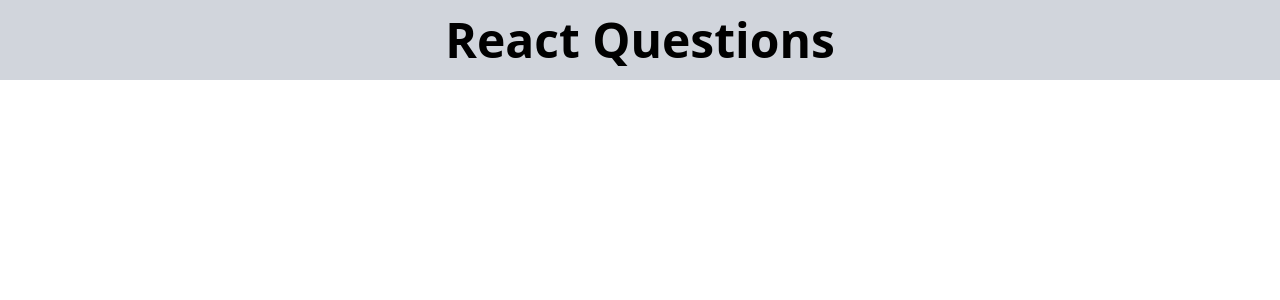
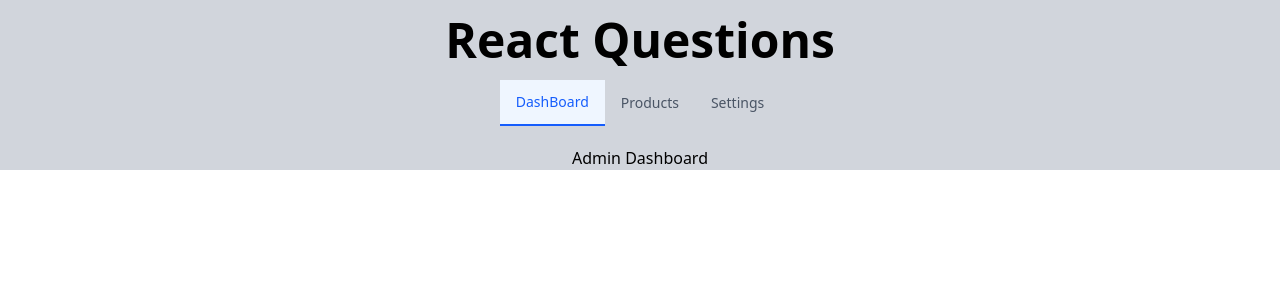
Before and after one commit to rauxw/React-interview, a React (Vite) app in the folder react-qs/: page / in a window 1280 px wide. Shown: the top 300 px of the page. Built offline with nearby package versions, Linux system fonts and the light colour scheme.

Commit message:
customkeyboard2

```diff
--- a/react-qs/src/App.jsx
+++ b/react-qs/src/App.jsx
@@ -1,6 +1,7 @@
 import ClickOutsideDropdown from "./components/ClickOutsideDropdown";
 import Counter from "./components/Counter";
 import CustomKeyboard from "./components/CustomKeyboard";
+import CustomKeyboardX from "./components/CustomKeyboardX";
 import FlipCardCss from "./components/FlipCardCss";
 import Formvalidation from "./components/Formvalidation";
 import InlineEditableInput from "./components/InlineEditableInput";
@@ -32,6 +33,7 @@ function App() {
           <Formvalidation /> */}
         {/* <FlipCardCss /> */}
         {/* <CustomKeyboard /> */}
+        <CustomKeyboardX />
       </main>
     </div>
   );
--- /dev/null
+++ b/react-qs/src/components/CustomKeyboardX.jsx
@@ -0,0 +1,58 @@
+import { useRef, useState } from "react";
+
+function CustomKeyboardX() {
+  const tabs = [
+    { id: "tab1", title: "DashBoard", content: "Admin Dashboard" },
+    { id: "tab2", title: "Products", content: "Admin Products" },
+    { id: "tab3", title: "Settings", content: "Admin  Settings" },
+  ];
+  const [activeTab, setActiveTab] = useState(0);
+  const tabListRef = useRef(null);
+  const handleTabClick = (index) => {
+    setActiveTab(index);
+    console.log(activeTab);
+  };
+  const handleKeyDown = (event) => {
+    console.log(event.key);
+    switch (event.key) {
+      case "ArrowRight":
+        event.preventDefault();
+        setActiveTab((prev) => (prev < tabs.length - 1 ? prev + 1 : prev));
+        break;
+      case "ArrowLeft":
+        event.preventDefault();
+        setActiveTab((prev) => (prev > 0 ? prev - 1 : prev));
+        break;
+      default:
+        break;
+    }
+  };
+  return (
+    <div className="flex flex-col">
+      <div className="flex" ref={tabListRef} onKeyDown={handleKeyDown}>
+        {tabs.map((tab, index) => {
+          return (
+            <button
+              key={tab.id}
+              aria-controls={`panel-${tab.id}`}
+              aria-selected={activeTab === index}
+              className={`flex-1 px-4 py-3 text-sm font-medium text-center focus:outline-none focus:ring-2 focus:ring-blue-500 transition ${
+                activeTab === index
+                  ? "border-b-2 border-blue-600 text-blue-600 bg-blue-50"
+                  : "text-gray-600 hover:bg-gray-100"
+              }`}
+              onClick={() => handleTabClick(index)}
+            >
+              {tab.title}
+            </button>
+          );
+        })}
+      </div>
+      <div className="mt-5 text-center">
+        <p>{tabs[activeTab].content}</p>
+      </div>
+    </div>
+  );
+}
+
+export default CustomKeyboardX;
```
